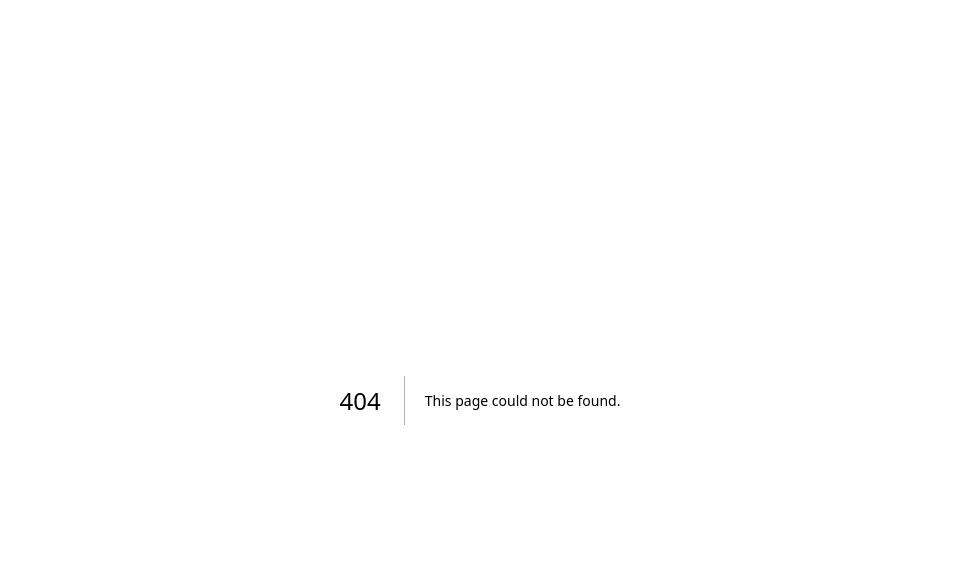
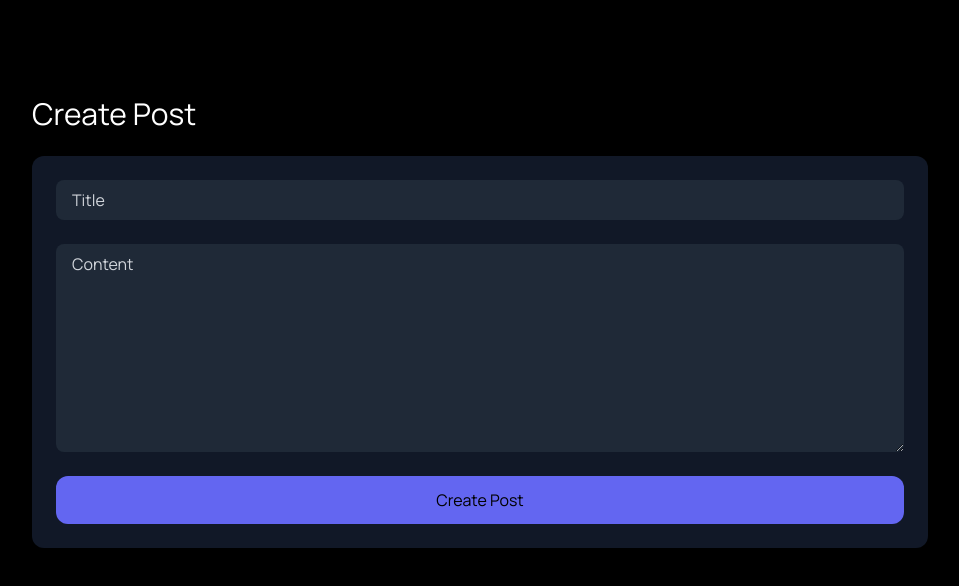
Before and after one commit to weiwei2694/firebasesdk-realtime-database, a Next.js app: page /post/create in a window 1280 px wide. Before the commit this address had no page. Shown: the top 586 px of the page, without its empty margins (160-1119 px from the left). Built offline with nearby package versions, Linux system fonts and the light colour scheme; no server answers.

Commit message:
feat: /create/post
create createPost on server 'post.actions.ts', create CreatePost on 'components/forms and create new route '/post/create'

```diff
--- /dev/null
+++ b/src/actions/post.actions.ts
@@ -0,0 +1,27 @@
+"use server";
+import { db } from "@/lib/db";
+import { ref, set } from "firebase/database";
+
+export const createPost = async ({
+    id,
+    title,
+    content,
+}: {
+    id: number;
+    title?: string | null;
+    content?: string | null;
+}) => {
+    try {
+        if (!title || !content)
+            return { error: "title or content must be required" };
+
+        const post = set(ref(db, `posts/${id}`), {
+            title,
+            content,
+        });
+
+        return post;
+    } catch (error: any) {
+        throw new Error(`createPost Error: ${error.message}`);
+    }
+};
--- a/src/app/layout.tsx
+++ b/src/app/layout.tsx
@@ -1,12 +1,11 @@
 import './globals.css'
 import type { Metadata } from 'next'
-import { Inter } from 'next/font/google'
+import { Manrope } from 'next/font/google'
 
-const inter = Inter({ subsets: ['latin'] })
+const manrope = Manrope({ subsets: ['latin'] })
 
 export const metadata: Metadata = {
-  title: 'Create Next App',
-  description: 'Generated by create next app',
+  title: 'Firebase SDK',
 }
 
 export default function RootLayout({
@@ -16,7 +15,7 @@ export default function RootLayout({
 }) {
   return (
     <html lang="en">
-      <body className={inter.className}>{children}</body>
+      <body className={manrope.className}>{children}</body>
     </html>
   )
 }
--- /dev/null
+++ b/src/app/post/create/page.tsx
@@ -0,0 +1,12 @@
+import CreatePost from "@/components/forms/CreatePost";
+
+const PostCreatePage = () => {
+    return (
+        <section className="flex flex-col gap-6 max-w-4xl mx-auto py-24">
+            <h1 className="text-xl sm:text-3xl text-white">Create Post</h1>
+            <CreatePost />
+        </section>
+    );
+};
+
+export default PostCreatePage;
--- /dev/null
+++ b/src/components/forms/CreatePost.tsx
@@ -0,0 +1,57 @@
+"use client";
+import { createPost } from "@/actions/post.actions";
+import { useState } from "react";
+
+const CreatePost = () => {
+    const [error, setError] = useState<string>("");
+
+    const action = async (formData: FormData) => {
+        const data = {
+            id: new Date().getTime(),
+            title: formData.get("title")?.toString(),
+            content: formData.get("content")?.toString(),
+        };
+
+        const res = await createPost(data);
+
+        if (res?.error) setError(res.error);
+    };
+
+    return (
+        <form
+            action={action}
+            className="flex flex-col gap-6 bg-gray-900 p-6 rounded-xl"
+        >
+            {/* display error msg */}
+            {error && <p className="text-red-400 tracking-wide font-medium">{error}</p>}
+
+            {/* input */}
+            <input
+                type="text"
+                placeholder="Title"
+                name="title"
+                id="content"
+                className="outline-none border-none py-2 px-4 rounded-lg text-white bg-gray-800 placeholder:text-gray-300"
+            />
+
+            {/* textarea */}
+            <textarea
+                name="content"
+                id="content"
+                rows={8}
+                placeholder="Content"
+                className="outline-none border-none py-2 px-4 rounded-lg text-white bg-gray-800 placeholder:text-gray-300"
+            ></textarea>
+
+            {/* submit btn */}
+            <button
+                type="submit"
+                className="rounded-xl bg-indigo-500 text-center py-3 px-6"
+            >
+                Create Post
+            </button>
+        </form>
+    );
+};
+
+export default CreatePost;
--- /dev/null
+++ b/src/lib/db.ts
@@ -0,0 +1,6 @@
+import app from "@/config/firebase";
+import { getDatabase } from "firebase/database";
+
+const db = getDatabase(app);
+
+export { db };
```
